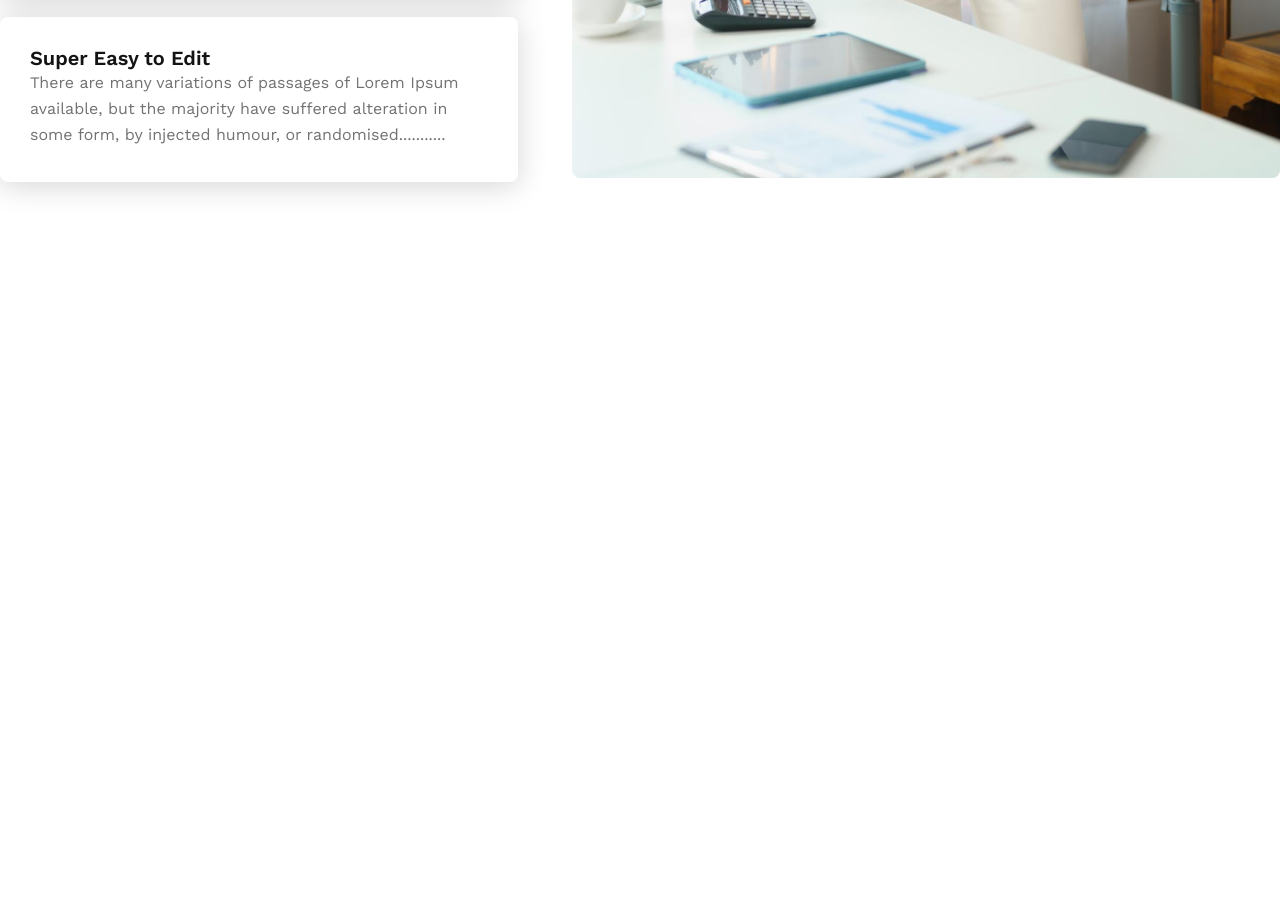
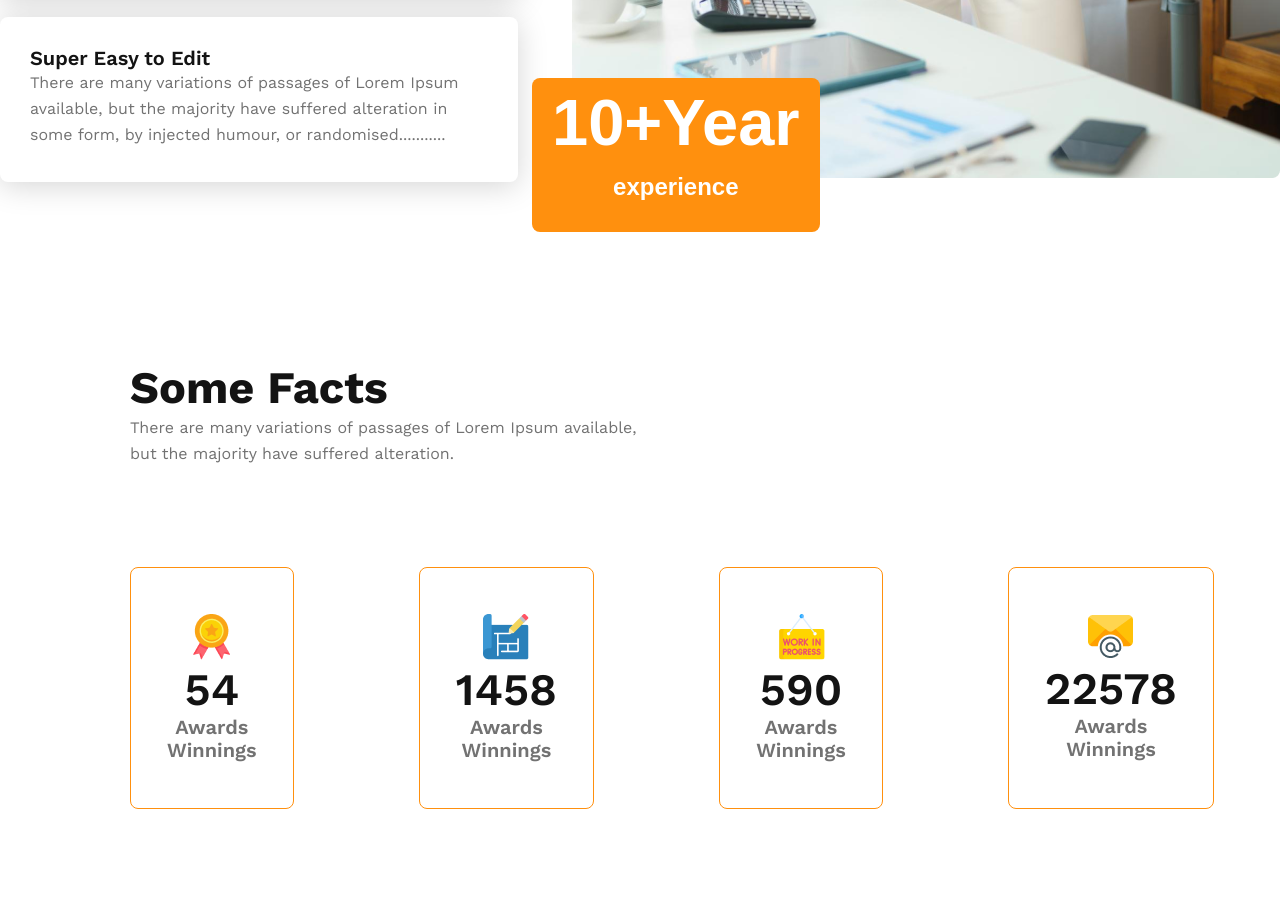
Before and after one commit to waliafrad/g3-architects, a plain HTML site: page index.html in a window 1280 px wide. Shown: the part 3155-4067 px from the top of the page. Before the commit the page ends 3387 px from the top, so only its background shows below. Drawn offline with nearby package versions, Linux system fonts and the light colour scheme.

Commit message:
fact section end

```diff
--- a/css/style.css
+++ b/css/style.css
@@ -177,3 +177,71 @@ li{
     line-height: 26px;
     color: #727272;
 }
+.description-image{
+    position: relative;
+}
+.description-image button span{
+    font-size: x-large;
+    font-weight: 700;
+}
+.description-image button {
+	font-weight: 700;
+	font-size: 65px;
+	padding: 20px;
+	line-height: 50px;
+    position: absolute;
+    bottom: -50px;
+    left: -40px;
+}
+/* some facts section styles */
+.some-fact-section {
+	padding: 130px;
+}
+.fact-heading-part{
+    width: 50%;
+}
+.fact-heading-part h2{
+    font-size: 45px;
+    font-weight: 700;
+    line-height: 52.79px;
+    color: #131313;
+}
+.fact-heading-part p{
+    font-size: 16px;
+    font-weight: 400;
+    line-height: 26px;
+    color: #727272;
+}
+.facts-item-container {
+    padding: 100px 0;
+	display: grid;
+	grid-template-columns: repeat(4, 1fr);
+	gap: 125px;
+	text-align: center;
+}
+
+.fact-item {
+	padding: 46px 36px;
+	border: 1px solid #FF900E;
+	border-radius: 8px;
+    transition: .3s all ease;
+    cursor: pointer;
+}
+.fact-item:hover {
+	scale: 1.1;
+    border: none;
+    background-color: #FF900E;
+}
+.fact-item img{}
+.fact-item h2 {
+	font-weight: 600;
+	font-size: 45px;
+	line-height: 52px;
+	color:#131313;
+}
+.fact-item p{
+    font-weight: 600;
+	font-size: 20px;
+	line-height: 23px;
+	color:#727272;
+}
--- a/index.html
+++ b/index.html
@@ -82,7 +82,38 @@
                         </div>
                     </div>
                 </div>
-                <div class="description-image"><img src="images/architect.png" alt=""></div>
+                <div class="description-image">
+                    <img src="images/architect.png" alt="">
+                    <button class="btn-primary">10+Year <br> <span>experience</span> </button>
+                </div>
+            </div>
+        </section>
+        <section class="some-fact-section container">
+            <div class="fact-heading-part">
+                <h2>Some Facts</h2>
+                <p>There are many variations of passages of Lorem Ipsum available, but the majority have suffered alteration.</p>
+            </div>
+            <div class="facts-item-container">
+                <div class="fact-item">
+                    <img src="images/icons/ribon.png" alt="">
+                    <h2>54</h2>
+                    <p>Awards Winnings</p>
+                </div>
+                <div class="fact-item">
+                    <img src="images/icons/projects.png" alt="">
+                    <h2>1458</h2>
+                    <p>Awards Winnings</p>
+                </div>
+                <div class="fact-item">
+                    <img src="images/icons/customers.png" alt="">
+                    <h2>590</h2>
+                    <p>Awards Winnings</p>
+                </div>
+                <div class="fact-item">
+                    <img src="images/icons/email.png" alt="">
+                    <h2>22578</h2>
+                    <p>Awards Winnings</p>
+                </div>
             </div>
         </section>
     </main>
```
